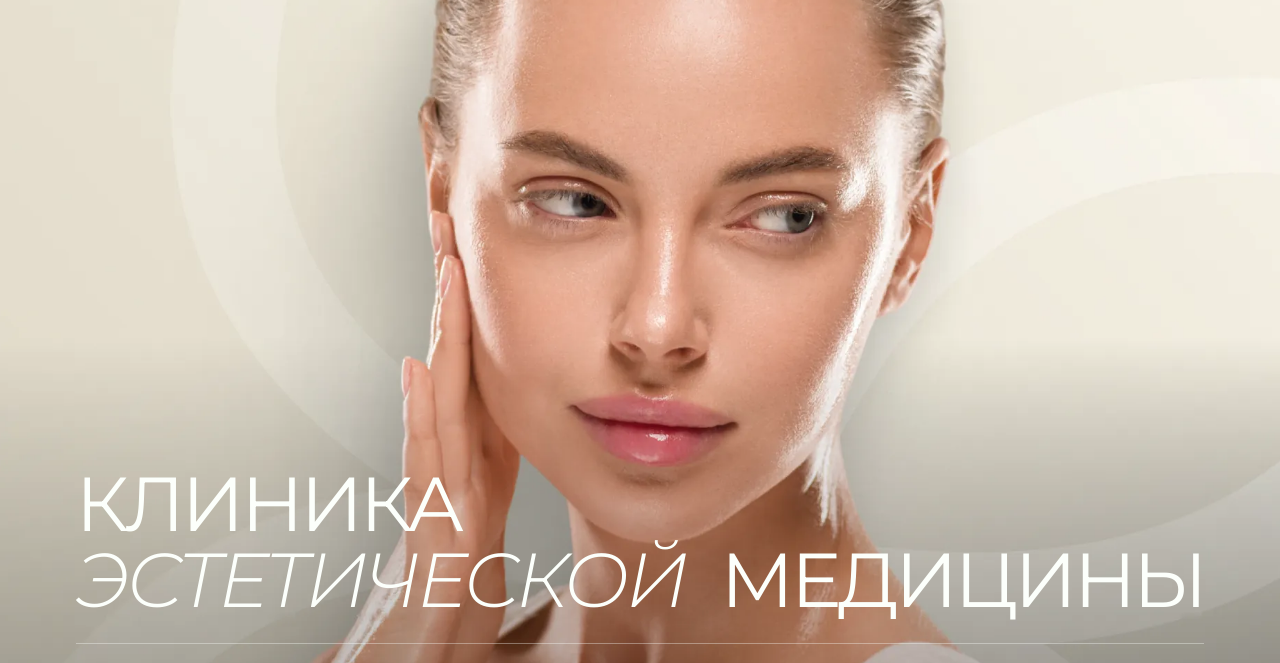
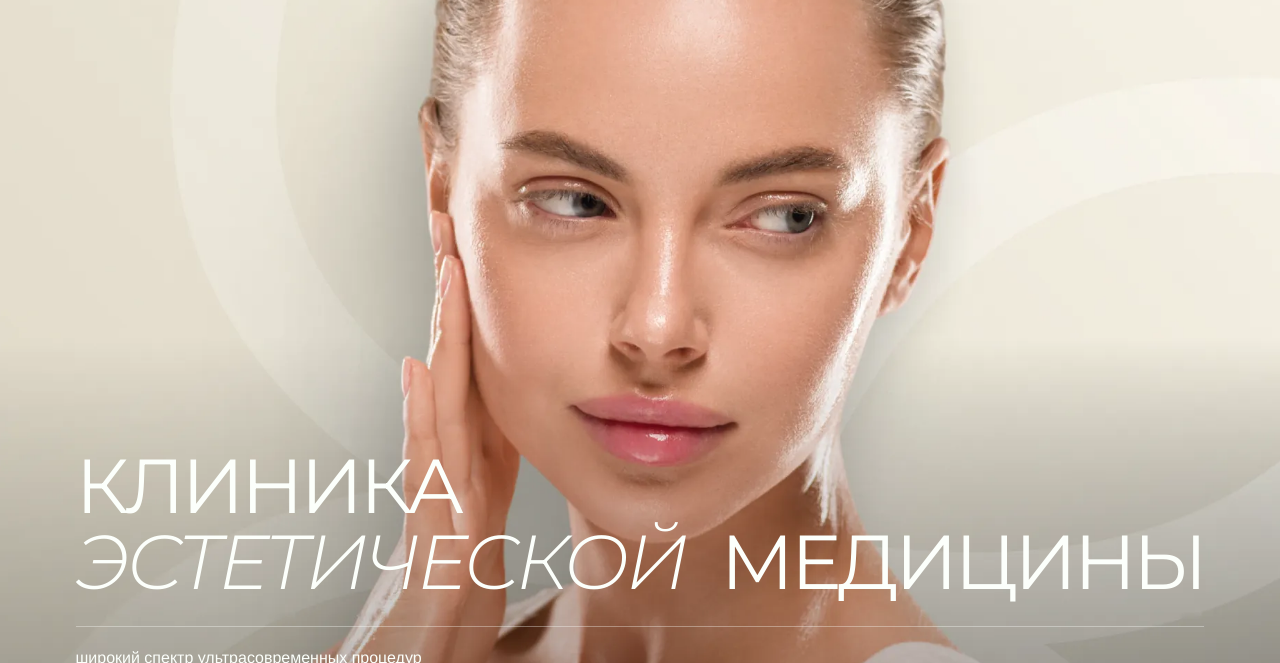
Before and after one commit to ayamerhea/ayamerhea.github.io, a plain HTML site: page formula/index.html in a window 1280 px wide. Shown: the part 72-735 px from the top of the page. Drawn offline with Linux system fonts and the light colour scheme.

Commit message:
Formula: 20px air under hero button
Co-Authored-By: Claude Opus 5.5 <noreply@anthropic.com>
Claude-Session: https://claude.ai/code/session_016V75APjz8i7vihiSycRtPj

```diff
--- a/formula/style.css
+++ b/formula/style.css
@@ -51,7 +51,7 @@ em,i{font-family:var(--display);font-style:italic;font-weight:300}
 .cap--bottom i{border-radius:0 0 var(--r) var(--r)}
 
 /* ---------- HERO ---------- */
-.hero{position:relative;background:#DAD3C1;height:calc(100vh / var(--s,1) + var(--r) + 40px);height:calc(100svh / var(--s,1) + var(--r) + 40px);min-height:600px;color:var(--white);display:flex;flex-direction:column;overflow:hidden;padding-bottom:calc(var(--r) + 40px)}
+.hero{position:relative;background:#DAD3C1;height:calc(100vh / var(--s,1) + var(--r) + 40px);height:calc(100svh / var(--s,1) + var(--r) + 40px);min-height:600px;color:var(--white);display:flex;flex-direction:column;overflow:hidden;padding-bottom:calc(var(--r) + 60px)}
 .hero__bg{position:absolute;inset:0;background-color:#DAD3C1!important;background-size:cover;background-position:50% 0}
 
 .hero>.container{position:relative}
```
